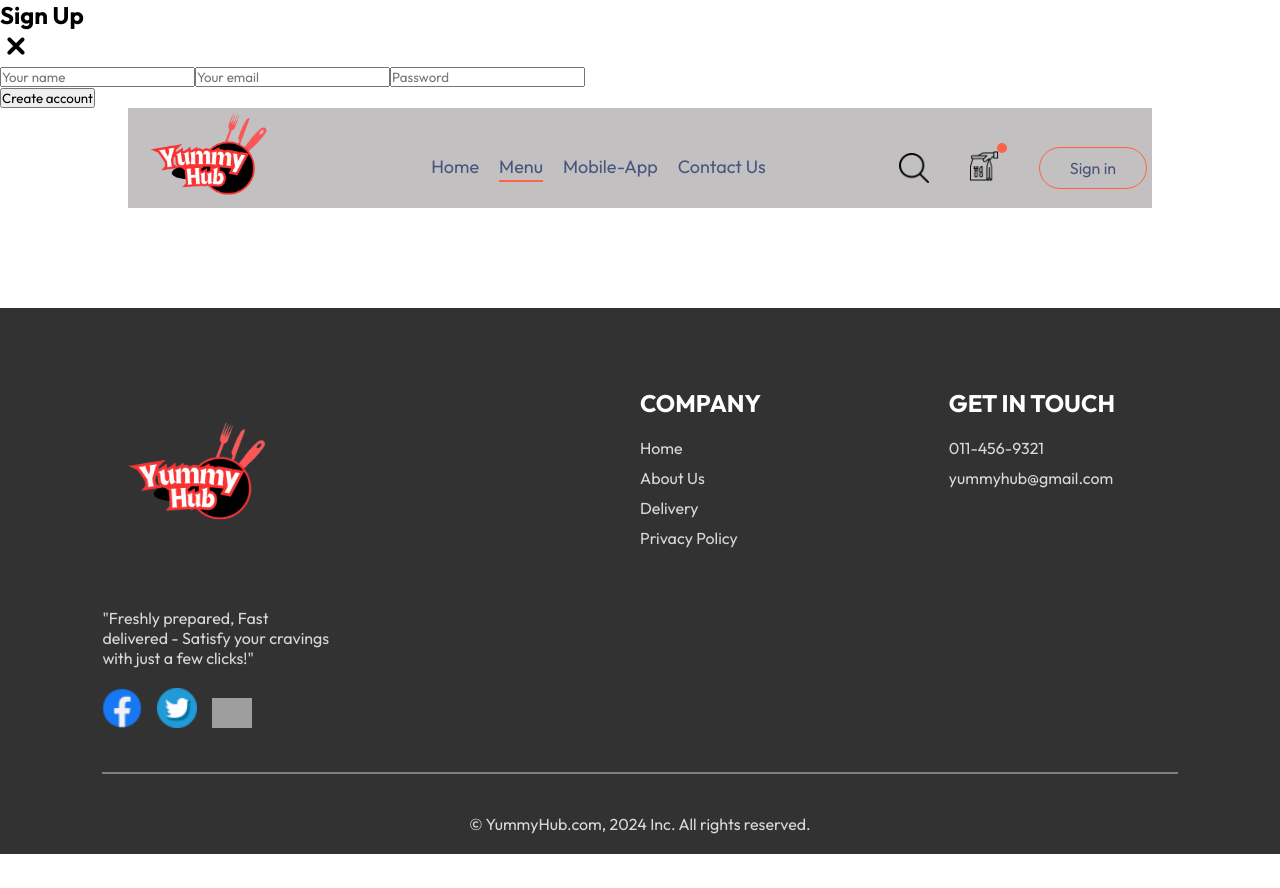
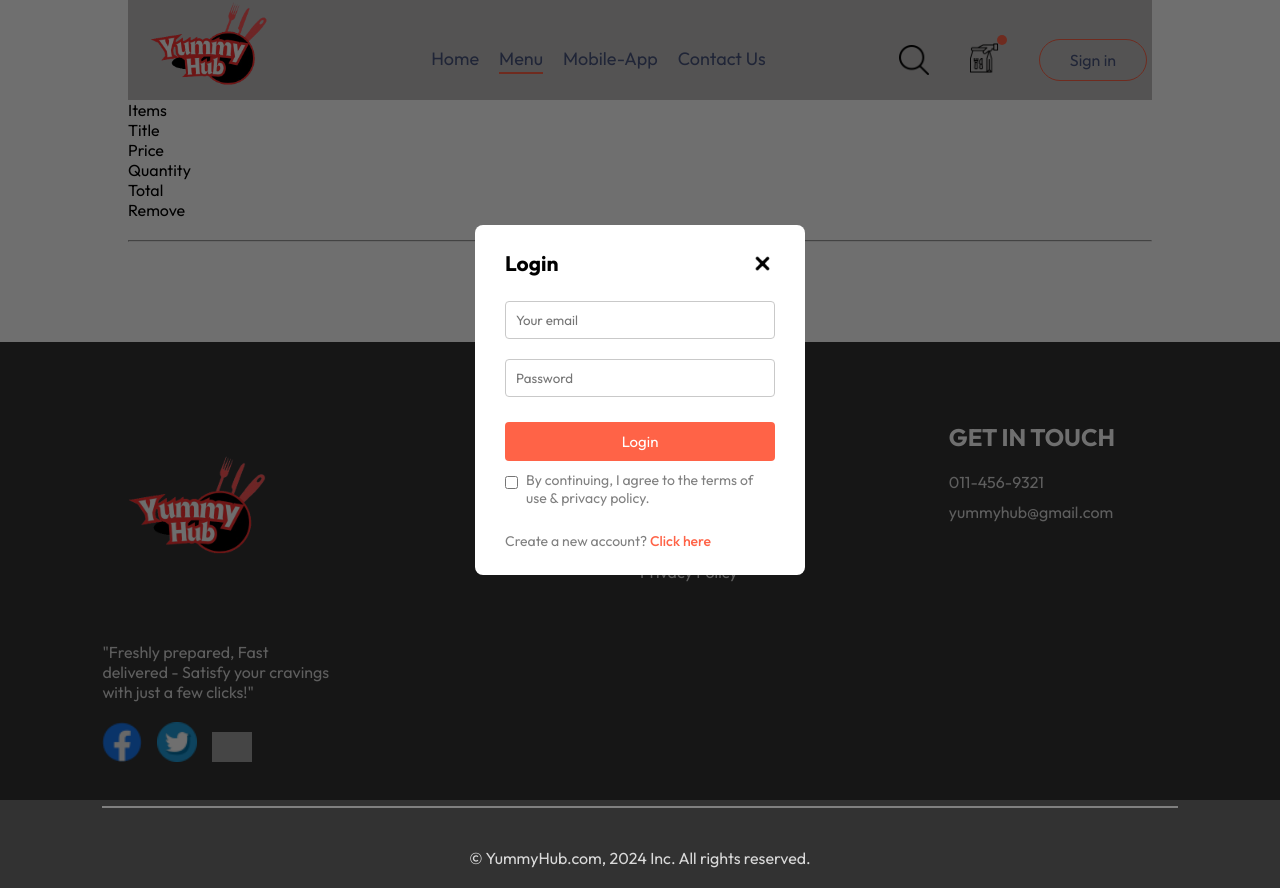
Before and after one commit to TheekshaRathnayaka/Food-Delivery-Website, a React (Vite) app in the folder frontend/: page /Cart in a window 1280 px wide. Both pictures are taken after a click on the button "Sign in". Before the commit the page ends 854 px from the top, so only its background shows below. Built offline with nearby package versions, Linux system fonts and the light colour scheme; grey boxes are pictures that could not be loaded.

Commit message:
Add cart page

```diff
--- a/frontend/src/components/LoginPopup/LoginPopup.css
+++ b/frontend/src/components/LoginPopup/LoginPopup.css
@@ -0,0 +1,74 @@
+.login-popup{
+    position: absolute;
+    z-index: 1;
+    width: 100%;
+    height: 100%;
+    background-color: #00000090;
+    display: grid;
+}
+
+.login-popup-container{
+    place-self: center;
+    width: max(23vw, 330px);
+    color: #808080;
+    background-color: white;
+    display: flex;
+    flex-direction: column;
+    gap: 25px;
+    padding: 25px 30px;
+    border-radius: 8px;
+    font-size: 14px;
+    animation: fadeIn 0.5s;
+}
+
+.login-popup-title{
+    display: flex;
+    justify-content: space-between;
+    align-items: center;
+    color: black;
+}
+
+.login-popup-title img{
+    width: 25px;
+    cursor: pointer;
+}
+
+.login-popup-inputs{
+    display: flex;
+    flex-direction: column;
+    gap: 20px;
+}
+
+.login-popup-inputs input{
+    outline: none;
+    border: 1px solid #c9c9c9;
+    padding: 10px;
+    border-radius: 4px;
+}
+
+.login-popup-container button{
+    border: none;
+    padding: 10px;
+    border-radius: 4px;
+    color: white;
+    background-color: tomato;
+    font-size: 15px;
+    cursor: pointer;
+}
+
+.login-popup-condition{
+    display: flex;
+    align-items: start;
+    gap: 8px;
+    margin-top: -15px;
+}
+
+.login-popup-condition input{
+    margin-top: 5px;
+}
+
+.login-popup p span{
+    color: tomato;
+    font-weight: 500;
+    cursor: pointer;
+}
--- a/frontend/src/components/LoginPopup/LoginPopup.jsx
+++ b/frontend/src/components/LoginPopup/LoginPopup.jsx
@@ -2,9 +2,9 @@ import React, { useState } from 'react'
 import './LoginPopup.css'
 import { assets } from '../../assets/assets';
 
-const LoginPopup = (setShowLogin) => {
+const LoginPopup = ({setShowLogin}) => {
 
-    const [currState, setCurrState] = useState('Sign Up');
+    const [currState, setCurrState] = useState('Login');
 
   return (
     <div className='login-popup'>
@@ -17,12 +17,22 @@ const LoginPopup = (setShowLogin) => {
         </div>
 
         <div className="login-popup-inputs">
-            <input type="text" placeholder="Your name" required />
+            {currState === 'Login'? <></>: <input type="text" placeholder='Your name' required />}
             <input type="email" placeholder="Your email" required />
             <input type="password" placeholder="Password" required />
         </div>
 
         <button>{ currState === "Sign Up"? "Create account": "Login" }</button>
+
+        <div className="login-popup-condition">
+          <input type='checkbox' required />
+          <p>By continuing, I agree to the terms of use & privacy policy.</p>
+        </div>
+
+        {currState === "Login"?
+          <p>Create a new account? <span onClick={ () => setCurrState('Sign Up')}>Click here</span></p>:
+          <p>Already have an account? <span onClick={ () => setCurrState('Login')}>Login here</span></p>
+        }
 
       </form>
     </div>
--- a/frontend/src/components/Navbar/Navbar.jsx
+++ b/frontend/src/components/Navbar/Navbar.jsx
@@ -10,7 +10,7 @@ const Navbar = ({setShowLogin}) => {
   return (
     <div className="navbar">
 
-      <img src={assets.logo} alt="" className="logo" />
+      <Link to={'/'}><img src={assets.logo} alt="" className="logo" /></Link>
 
       <ul className="navbar-menu">
         <Link to='/' onClick={ ()=>setMenu("home") } className= {menu==="home"?"active":""} >Home</Link>
@@ -24,7 +24,7 @@ const Navbar = ({setShowLogin}) => {
         <img src={assets.search} alt="" />
 
         <div className="navbar-search-icon">
-          <img src={assets.bag} alt="" />
+          <Link to='/cart'><img src={assets.bag} alt="" /></Link>
           <div className="dot"></div>
         </div>
 
--- a/frontend/src/pages/Cart/Cart.jsx
+++ b/frontend/src/pages/Cart/Cart.jsx
@@ -1,9 +1,37 @@
-import React from 'react'
+import React, { useContext } from 'react'
 import './Cart.css'
+import { StoreContext } from '../../context/StoreContext'
 
 const Cart = () => {
+
+  const {cartItems, food_list, removeFromCart} = useContext(StoreContext);
+
   return (
-    <div>
+    <div className='cart'>
+
+      <div className="cart-items">
+
+        <div className="cart-items-title">
+          <p>Items</p>
+          <p>Title</p>
+          <p>Price</p>
+          <p>Quantity</p>
+          <p>Total</p>
+          <p>Remove</p>
+        </div>
+        <br />
+        <hr />
+
+        {food_list.map( (item,index) => {
+          if(cartItems[item._id]>0) {
+            return (
+              <div className='cart-items-title cart-items-item'>
+                <p>{item.name}</p>
+              </div>
+            )
+          }
+        })}
+      </div>
 
     </div>
   )
```
